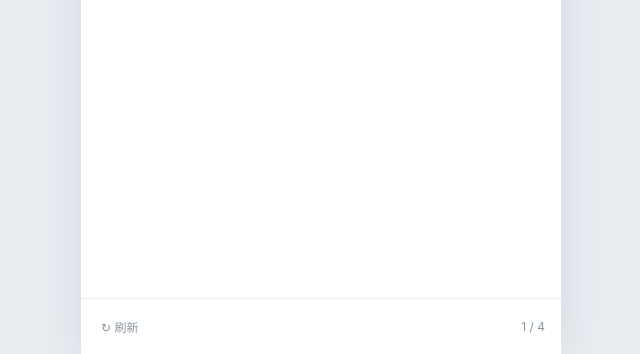
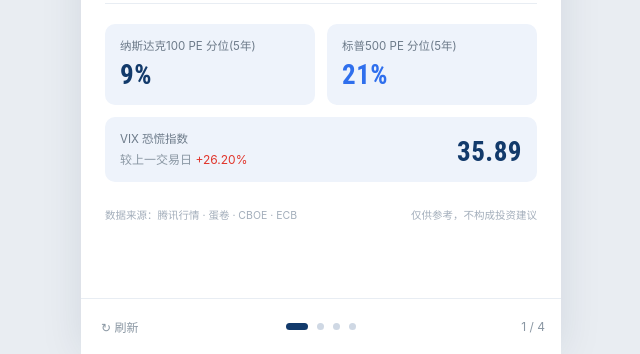
Before and after one commit to paipai20261018/us-market-brief, a plain HTML site: page index.html in a window 1280 px wide. Shown: the part 446-800 px from the top of the page, without its empty margins (319-959 px from the left). Drawn offline with Linux system fonts and the light colour scheme.

Commit message:
fix: page4 arrowLeft 定义丢失

```diff
--- a/index.html
+++ b/index.html
@@ -311,6 +311,7 @@ function page3(){
 function page4(){
   const v=D.vix||{value:null,chg:null,pct:null,pct10y:null,pct3y:null,pct1y:null,level:'数据缺失',level_idx:2};
   const idx=v.level_idx||2;
+  const arrowLeft = (idx+0.5)/5*100;
   const labels=['极度乐观','偏乐观','正常','谨慎','恐慌'];
   const lowerLine = v.pct10y==null?'暂缺历史对比数据':`比过去十年 ${100-v.pct10y}% 的时间都低`;
   const pcts = (v.pct1y==null&&v.pct3y==null)?'':`近 1 年 ${v.pct1y==null?'—':v.pct1y}% 分位 &nbsp;·&nbsp; 近 3 年 ${v.pct3y==null?'—':v.pct3y}% 分位`;
```
